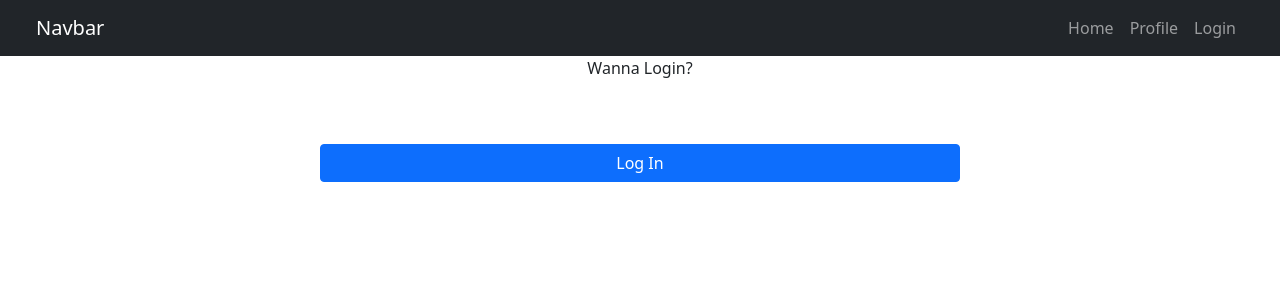
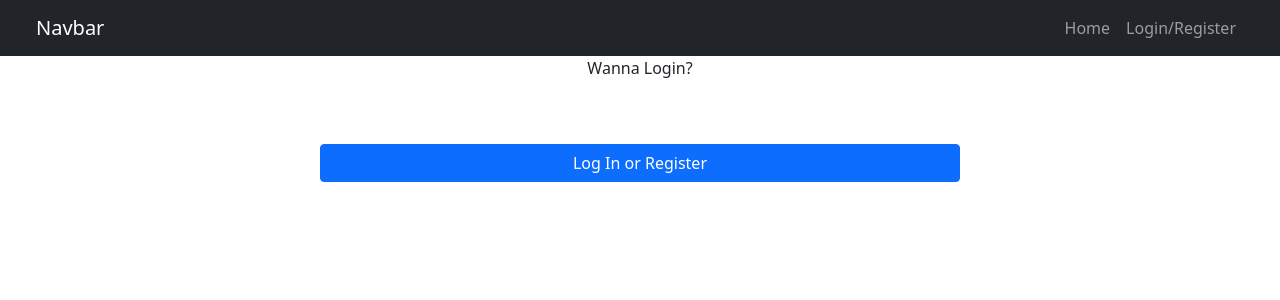
Before and after one commit to ShofiqulMiraz/fullstack-next-js, a Next.js app: page /login in a window 1280 px wide. Shown: the top 300 px of the page. Built offline with nearby package versions, Linux system fonts and the light colour scheme.

Commit message:
conditional nav added

```diff
--- a/components/NavBar/navbar.js
+++ b/components/NavBar/navbar.js
@@ -1,6 +1,10 @@
 import Link from "next/link";
+import { useAuth0 } from "@auth0/auth0-react";
 
 const NavBar = () => {
+  const { user, isAuthenticated, isLoading } = useAuth0();
+
+  const { logout } = useAuth0();
   return (
     <nav className="navbar navbar-expand-md navbar-dark bg-dark">
       <div className="container-fluid">
@@ -28,6 +32,8 @@ const NavBar = () => {
                 </a>
               </Link>
             </li>
+            {isAuthenticated && (
+              <>
                 <li className="nav-item">
                   <Link href="/profile">
                     <a className="nav-link" aria-current="page">
@@ -35,10 +41,20 @@ const NavBar = () => {
                     </a>
                   </Link>
                 </li>
+                <li className="nav-item" onClick={() => logout()}>
+                  <Link href="/">
+                    <a className="nav-link" aria-current="page">
+                      logout
+                    </a>
+                  </Link>
+                </li>
+              </>
+            )}
+
             <li className="nav-item">
               <Link href="/login">
                 <a className="nav-link" aria-current="page">
-                  Login
+                  Login/Register
                 </a>
               </Link>
             </li>
--- a/package.json
+++ b/package.json
@@ -8,13 +8,11 @@
   },
   "dependencies": {
     "@auth0/auth0-react": "^1.2.0",
-    "jsonwebtoken": "^8.5.1",
     "mongoose": "^5.9.13",
     "next": "latest",
     "nprogress": "^0.2.0",
     "react": "^16.13.1",
-    "react-dom": "^16.13.1",
-    "swr": "0.2.2"
+    "react-dom": "^16.13.1"
   },
   "license": "MIT"
 }
--- a/pages/_app.js
+++ b/pages/_app.js
@@ -17,7 +17,7 @@ function MyApp({ Component, pageProps }) {
   return (
     <>
       <Head>
-        <meta charset="utf-8" />
+        <meta charSet="utf-8" />
         <meta name="viewport" content="width=device-width, initial-scale=1" />
 
         <link
--- a/pages/login.js
+++ b/pages/login.js
@@ -6,7 +6,7 @@ const Login = () => {
   return (
     <>
       <Head>
-        <meta charset="utf-8" />
+        <meta charSet="utf-8" />
         <meta name="viewport" content="width=device-width, initial-scale=1" />
         <title>Login</title>
       </Head>
@@ -18,7 +18,7 @@ const Login = () => {
             className="btn btn-primary w-50 m-auto mt-5"
             onClick={() => loginWithRedirect()}
           >
-            Log In
+            Log In or Register
           </button>
         </div>
       </div>
--- a/pages/profile.js
+++ b/pages/profile.js
@@ -6,7 +6,6 @@ const Profile = () => {
   if (isLoading) {
     return <div>Loading ...</div>;
   }
-  console.log(user);
 
   return (
     <>
```
Also changed, not shown: 1 other file (tests, documents, lock files or other folders). Lines whose indentation alone changed are shown as unchanged.
